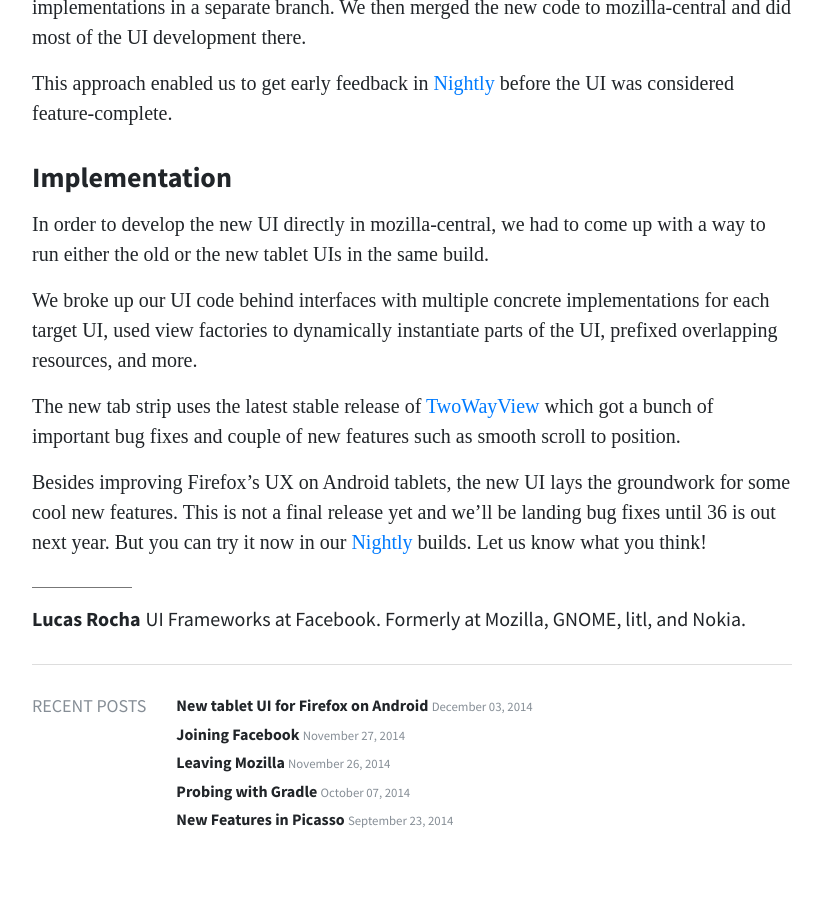
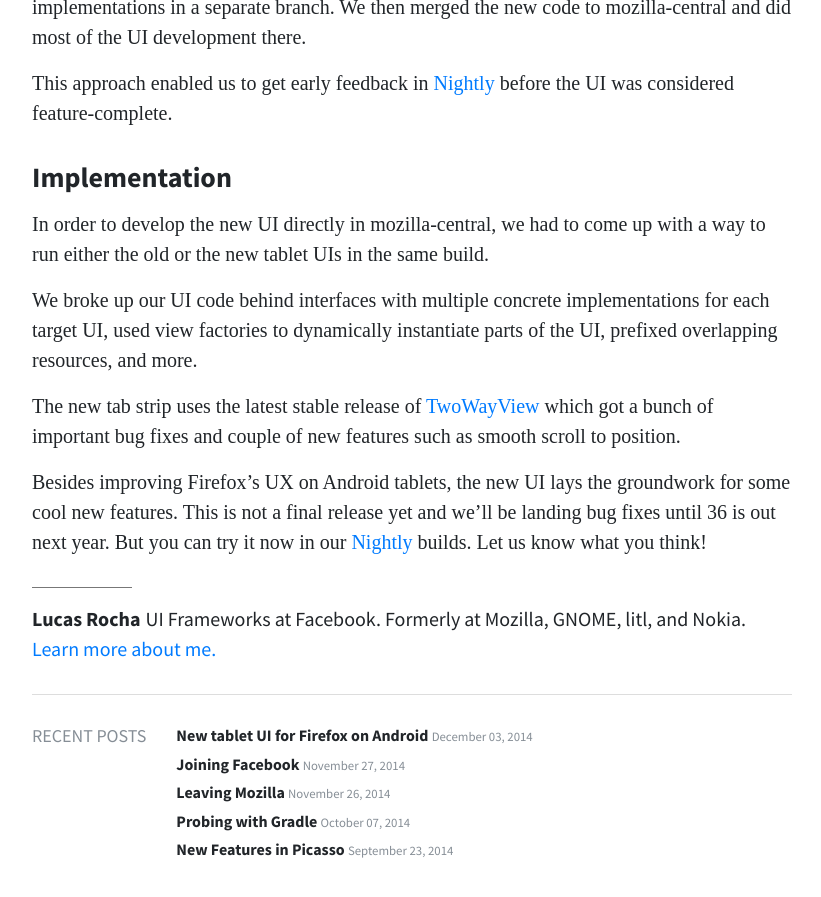
Before and after one commit to lucasr/lucasr.github.io, a Jekyll site: the page built from index.md, in a window 1280 px wide and 900 px high, scrolled down 2409 px. Shown: the top 897 px of the window, without its empty margins (228-1049 px from the left). Built offline with Jekyll 4.4.1, drawn with Linux system fonts in a browser that asks for light colours; some web fonts are replaced; before the commit the page ends 3279 px from its top, so only the background shows below that.

Commit message:
Add link to about page.

```diff
--- a/_includes/post.html
+++ b/_includes/post.html
@@ -23,7 +23,7 @@
             <hr/>
             <p>
               <span class="entry-author">{{ site.owner.name }}</span>
-              {{ site.owner.bio }}
+              {{ site.owner.bio }} <a href="/about">Learn more about me.</a>
             </p>
 
              <div class="entry-recent container">
```
